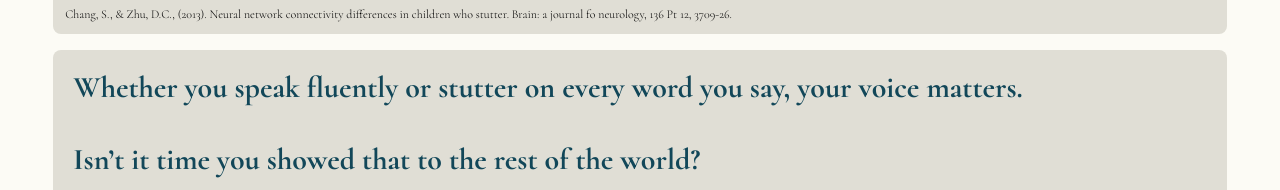
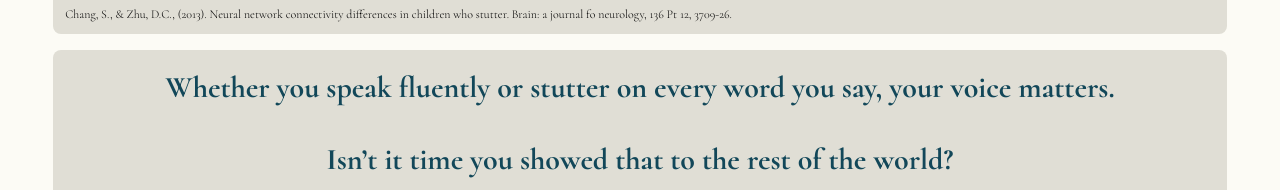
Before and after one commit to tanneremerson/crossroads-communication-clinic, a Next.js app: page / in a window 1280 px wide. Shown: the part 762-952 px from the top of the page. Built offline with nearby package versions, Linux system fonts and the light colour scheme.

Commit message:
Center text

```diff
--- a/src/app/page.tsx
+++ b/src/app/page.tsx
@@ -52,7 +52,7 @@
             </p>
           </div>
           <div id={MISSION_ID} className="bg-grey-200 w-11/12 rounded-lg p-5 text-secondary-500">
-            <h2 className="text-3xl font-bold">
+            <h2 className="text-3xl font-bold text-center">
               Whether you speak fluently or stutter on every word you say, your voice matters.
               <br />
               <br />
```
